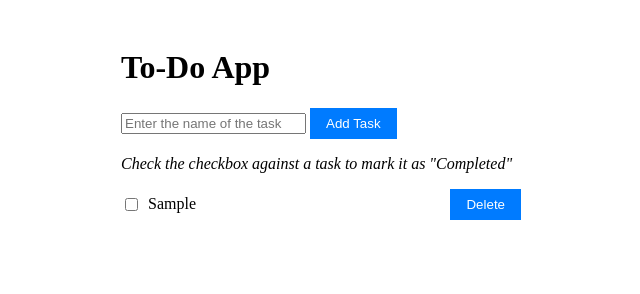
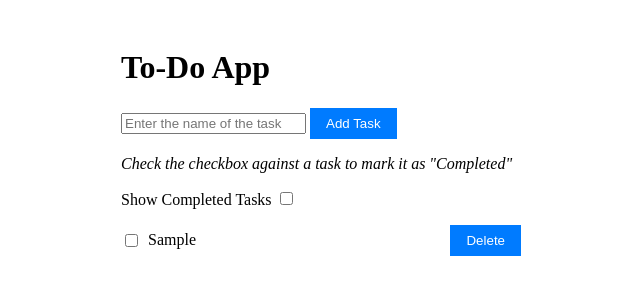
Before and after one commit to hisbevrg/to-do-app, a plain HTML site: page index.html in a window 1280 px wide. Both pictures are taken after typing "Sample" into the empty fields and a click on the button "Add Task". Shown: the whole page, without its empty margins (319-959 px from the left). Drawn offline with Linux system fonts and the light colour scheme.

Commit message:
show completed tasks filter

```diff
--- a/index.html
+++ b/index.html
@@ -14,6 +14,8 @@
         <p>
             <i>Check the checkbox against a task to mark it as "Completed"</i>
         </p>
+        <label for="showCompleted">Show Completed Tasks</label>
+        <input type="checkbox" name="" id="showCompleted">
         <ul id="taskList"></ul>
     </div>
     <script src="index.js"></script>
--- a/index.js
+++ b/index.js
@@ -1,23 +1,65 @@
-var taskInput = document.getElementById('taskInput');
-var addTask = document.getElementById('addTask');
-var taskList = document.getElementById('taskList');
+const taskInput = document.getElementById('taskInput');
+const addTaskButton = document.getElementById('addTask');
+const taskList = document.getElementById('taskList');
+const showCompletedCheckbox = document.getElementById('showCompleted');
 
-addTask.addEventListener('click', addNewTask);
+addTaskButton.addEventListener('click', addTask);
 
-function addNewTask() {
+showCompletedCheckbox.addEventListener('change', () => renderTasks());
+
+const tasks = [];
+//(text, completed, deleted)
+
+function addTask() {
     //get the user input
-    var taskName = taskInput.value.trim();
-    if (taskName === '') return;
-    //create the element that represent the task
-    var li = document.createElement('li');
-    li.innerHTML = '<input type="checkbox">' + '<span class="task">' + taskName + '</span>' + '<button class="delete">Delete</button>'
+    const taskText = taskInput.value.trim();
+    if (taskText === '') return;
+    //create new task
+    const newTask = {text: taskText, completed: false, deleted: false};
+    tasks.push(newTask);
 
-    var deleteButton = li.querySelector('.delete');
-    deleteButton.addEventListener('click', () => {
-        li.remove();
-    })
-    //render this task in the task list.
-    taskList.appendChild(li);
     //reset the value in the input
     taskInput.value = '';
+    console.log(tasks);
+   renderTasks();
 }
+
+function renderTasks() {
+    console.log(tasks);
+    // reset the task list
+    taskList.innerHTML= '';
+    const showCompleted = showCompletedCheckbox.checked;
+    //iterate over the tasks array
+    for (let i = 0; i< tasks.length; i++) {
+        const {text, completed, deleted} = tasks[i];
+        if(!deleted && (showCompleted || !completed)) {
+        // create list item
+            const li = document.createElement('li');
+        //checkbox + span + button
+            li.innerHTML = `
+                <input type="checkbox" ${completed ? 'checked' : ''}>
+                <span class="task ${completed ? 'completed' : ''}">${text}</span>
+                <button class="delete">Delete</button>
+            `
+            //add event listeners
+            const deleteButton = li.querySelector('.delete');
+            deleteButton.addEventListener('click', () => deleteTask(i));
+
+            const checkbox = li.querySelector("input[type='checkbox']");
+            checkbox.addEventListener('change', () => toggleCompletion(i));
+            //append li
+            taskList.appendChild(li);
+        }
+    }
+}
+
+function deleteTask(index) {
+    tasks[index].deleted = true;
+    renderTasks();
+
+}
+
+function toggleCompletion(index) {
+    tasks[index].completed = !tasks[index].completed;
+    renderTasks();
+}
```
